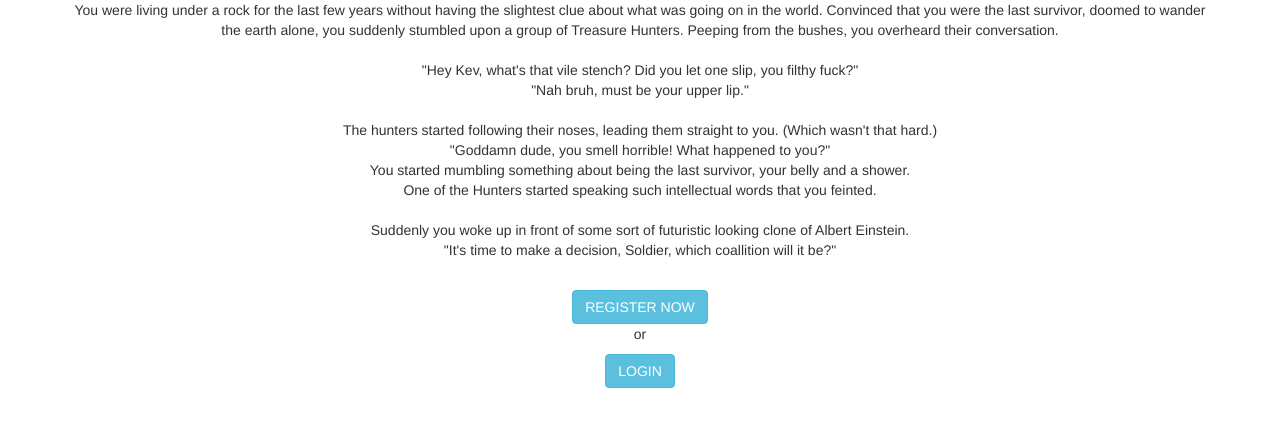
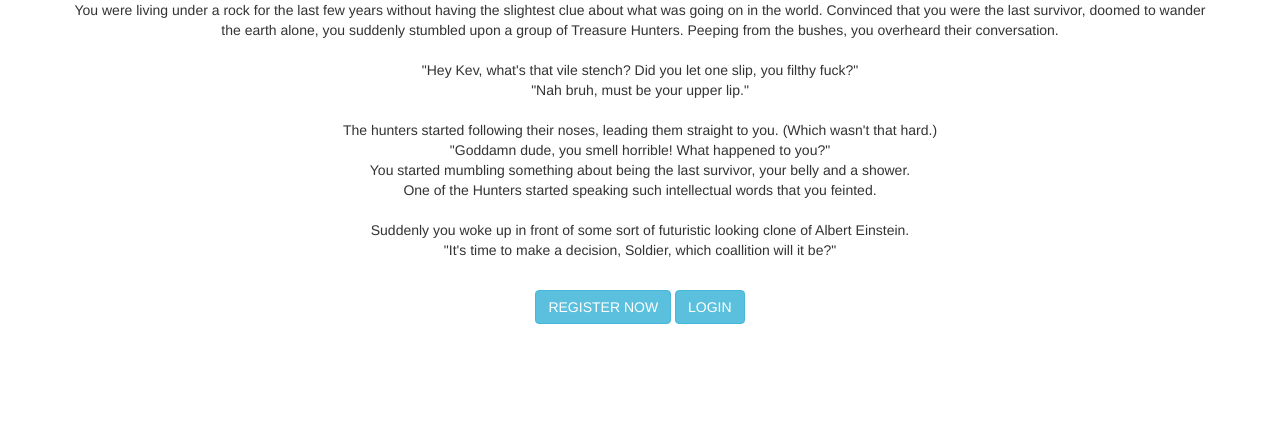
Before and after one commit to KevinKiele/Trivia, a Python web app: template templates/preloginhomepage.html in a window 1280 px wide. Shown: the part 331-758 px from the top of the page. Run offline with Jinja, Linux system fonts and the light colour scheme; the template is opened without the code that fills it, so the values that code supplies are empty; some libraries are stand-ins or nearby versions.

Commit message:
kleine uiterlijke fix 2

```diff
--- a/templates/preloginhomepage.html
+++ b/templates/preloginhomepage.html
@@ -57,11 +57,8 @@ Peeping from the bushes, you overheard their conversation.
 <div>
     </br>
 <a href="register" class="btn btn-info" role="button">REGISTER NOW</a>
+   <a href="login" class="btn btn-info" role="button">LOGIN</a>
 </div>
 
 
-    <p>or</p>
-   <a href="login" class="btn btn-info" role="button">LOGIN</a>
-
-
 {% endblock %}
```
